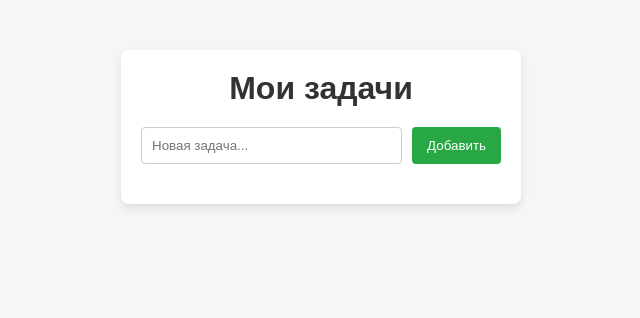
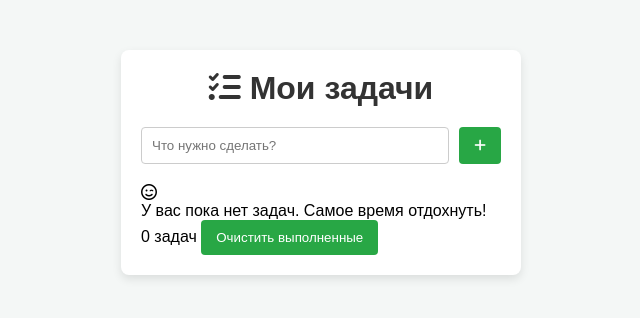
Before and after one commit to blvxx/playwright-qa-lab, a plain HTML site: page index.html in a window 1280 px wide. Shown: the whole page, without its empty margins (319-959 px from the left). Drawn offline with Linux system fonts and the light colour scheme.

Commit message:
index.html

```diff
--- a/index.html
+++ b/index.html
@@ -3,17 +3,32 @@
 <head>
     <meta charset="UTF-8">
     <meta name="viewport" content="width=device-width, initial-scale=1.0">
-    <title>To-Do List</title>
+    <title>To-Do List | Vibe Coder Task</title>
+    <!-- Подключаем иконки FontAwesome -->
+    <link rel="stylesheet" href="https://cdnjs.cloudflare.com/ajax/libs/font-awesome/6.4.0/css/all.min.css">
     <link rel="stylesheet" href="style.css">
 </head>
 <body>
     <div class="container">
-        <h1>Мои задачи</h1>
+        <h1><i class="fa-solid fa-list-check"></i> Мои задачи</h1>
+
         <div class="input-group">
-            <input type="text" id="taskInput" placeholder="Новая задача...">
-            <button id="addBtn">Добавить</button>
+            <input type="text" id="taskInput" placeholder="Что нужно сделать?">
+            <button id="addBtn"><i class="fa-solid fa-plus"></i></button>
         </div>
+
         <ul id="taskList"></ul>
+
+        <!-- Экран, если задач нет -->
+        <div id="emptyState" class="empty-state">
+            <i class="fa-regular fa-face-smile-wink"></i>
+            <p>У вас пока нет задач. Самое время отдохнуть!</p>
+        </div>
+
+        <div class="footer" id="footer">
+            <span id="taskCount">0 задач</span>
+            <button id="clearCompletedBtn">Очистить выполненные</button>
+        </div>
     </div>
     <script src="script.js"></script>
 </body>
```
